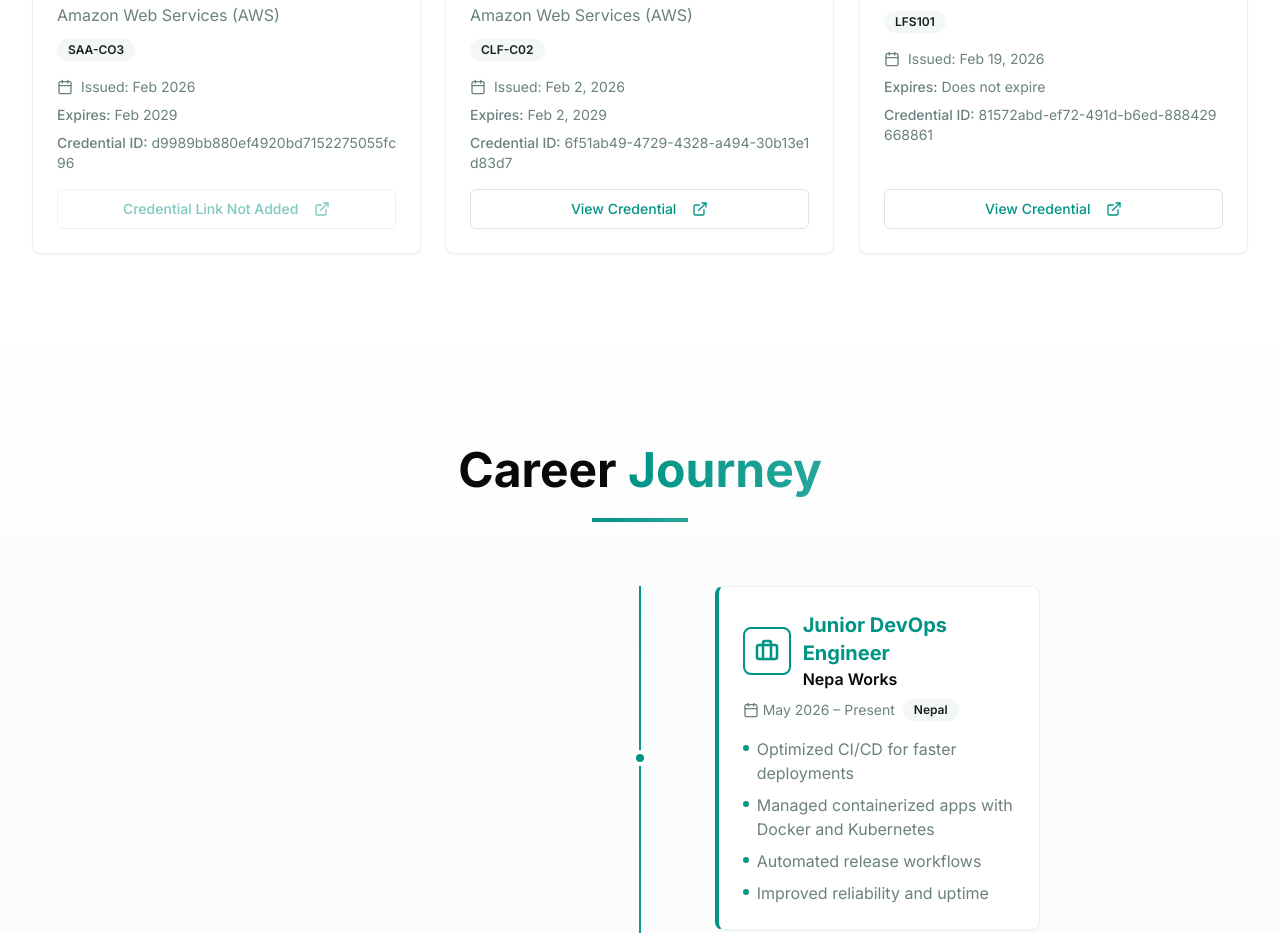
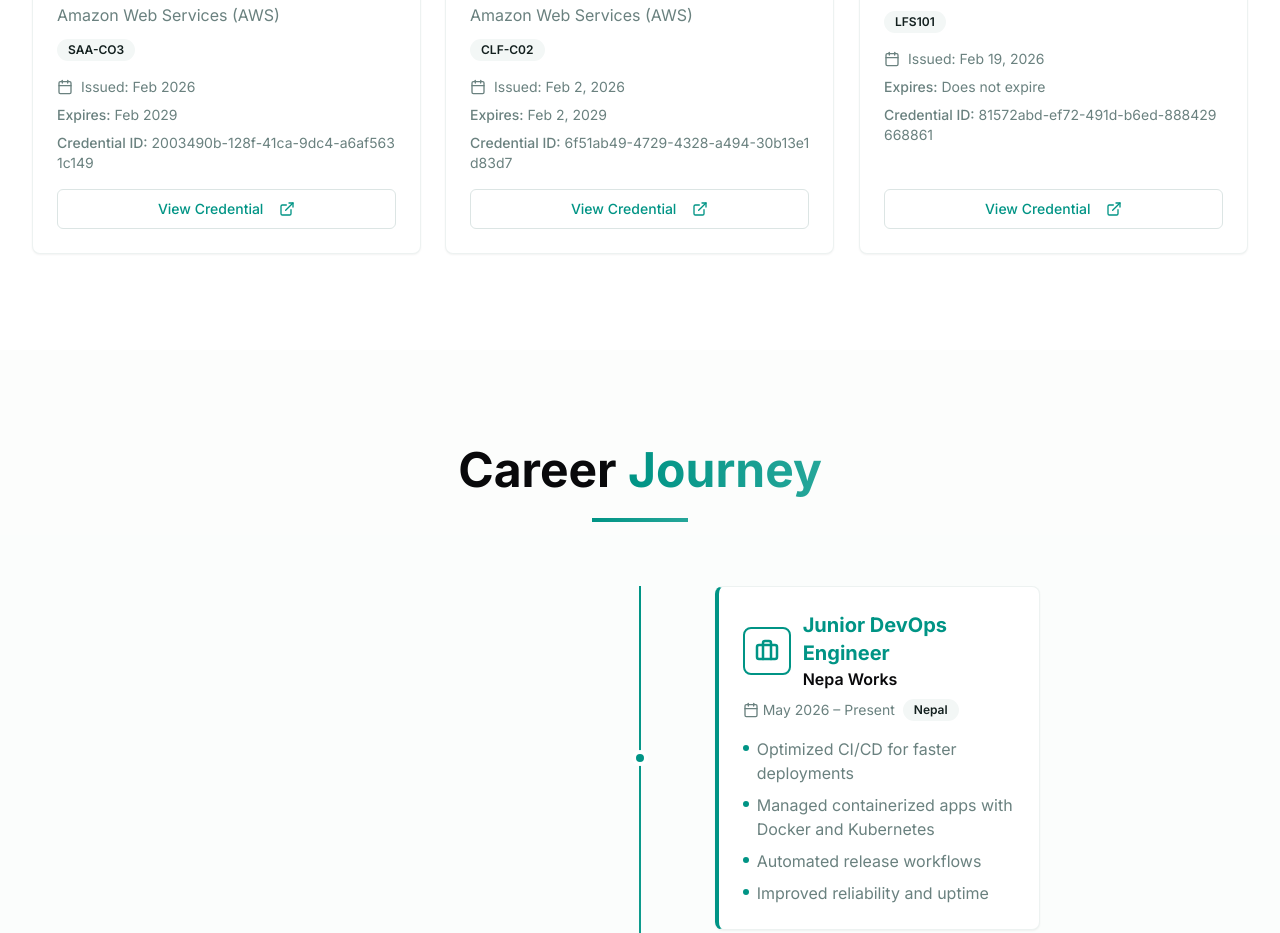
Before and after one commit to abhishekbhandari1/abhishek-bhandari-portfolio, a React (Vite) app: page / in a window 1280 px wide. Shown: the part 4800-5733 px from the top of the page. Built offline with nearby package versions, Linux system fonts and the light colour scheme.

Commit message:
Add Credly credential link for AWS Solutions Architect cert

```diff
--- a/src/components/Certifications.tsx
+++ b/src/components/Certifications.tsx
@@ -19,8 +19,9 @@ const certifications: Certification[] = [
     issuer: "Amazon Web Services (AWS)",
     issued: "Feb 2026",
     expires: "Feb 2029",
-    credentialId: "d9989bb880ef4920bd7152275055fc96",
+    credentialId: "2003490b-128f-41ca-9dc4-a6af5631c149",
     code: "SAA-CO3",
+    credentialUrl: "https://www.credly.com/badges/2003490b-128f-41ca-9dc4-a6af5631c149",
   },
   {
     name: "AWS Certified Cloud Practitioner (CLF-C02)",
```
